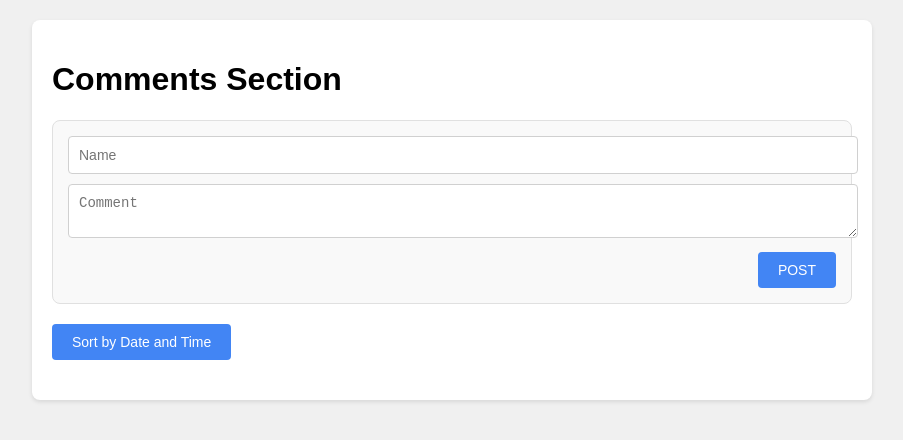
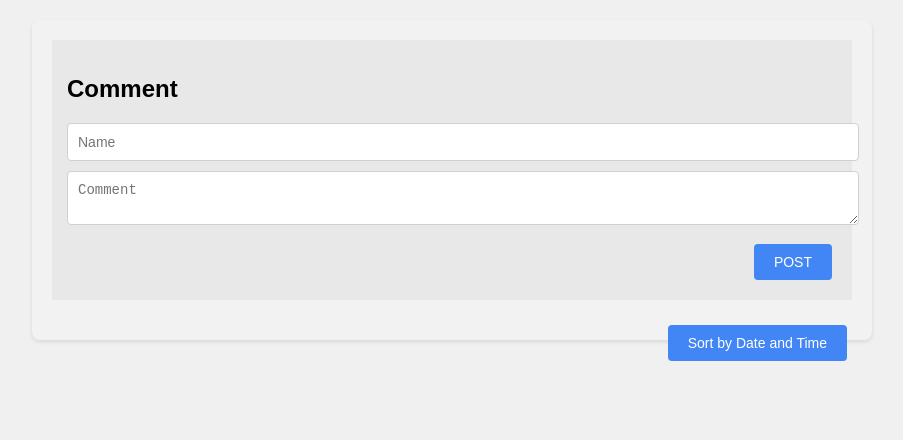
Before and after one commit to sgnhyperion/Comment-Section, a React (Create React App) app: page / in a window 1280 px wide. Shown: the top 440 px of the page, without its empty margins (188-1091 px from the left). Built offline with nearby package versions, Linux system fonts and the light colour scheme.

Commit message:
css updated

```diff
--- a/src/App.js
+++ b/src/App.js
@@ -25,7 +25,6 @@ function App() {
 
   return (
     <div className="App">
-      <h1>Comments Section</h1>
       <CommentForm addComment={addComment} />
       <button className="sort-btn" onClick={sortComments}>Sort by Date and Time</button>
       <CommentList comments={comments} setComments={setComments} />
--- a/src/CommentForm.js
+++ b/src/CommentForm.js
@@ -23,6 +23,7 @@ function CommentForm({ addComment }) {
 
   return (
     <form onSubmit={handleSubmit} className="comment-form clearfix">
+      <h2>Comment</h2>
       <input
         type="text"
         placeholder="Name"
--- a/src/index.css
+++ b/src/index.css
@@ -8,7 +8,7 @@ body {
 .App {
   max-width: 800px;
   margin: 0 auto;
-  background-color: white;
+  background-color: rgba(255, 255, 255, 0.13);
   padding: 20px;
   border-radius: 8px;
   box-shadow: 0 2px 4px rgba(0,0,0,0.1);
@@ -16,9 +16,9 @@ body {
 
 /* Comment Form Styles */
 .comment-form {
-  background-color: #f9f9f9;
-  border: 1px solid #e0e0e0;
-  border-radius: 8px;
+  background-color: #75737313;
+  /* border: 1px solid #e0e0e0; */
+  /* border-radius: 8px; */
   padding: 15px;
   margin-bottom: 20px;
 }
@@ -55,9 +55,11 @@ body {
   padding: 15px;
   margin-bottom: 15px;
   position: relative;
+  background-color: #75737300;
 }
 
 .reply {
+  background-color: #75737313;
   margin-left: 40px;
   border-left: 2px solid #4285f4;
 }
@@ -95,6 +97,18 @@ body {
   background-color: #f9a825;
 }
 
+button{
+  background-color: #4285f4;
+  color: white;
+  border: none;
+  padding: 10px;
+  margin: 5px;
+  border-radius: 4px;
+  cursor: pointer;
+  font-size: 14px;
+  float: right;
+}
+
 .delete-btn {
   position: absolute;
   top: -10px;
@@ -118,7 +132,7 @@ body {
 
 /* Reply Form Styles */
 .reply-form {
-  background-color: #e8f0fe;
+  background-color: #75737313;
   border: 1px solid #d0e0fc;
   border-radius: 8px;
   padding: 15px;
```
